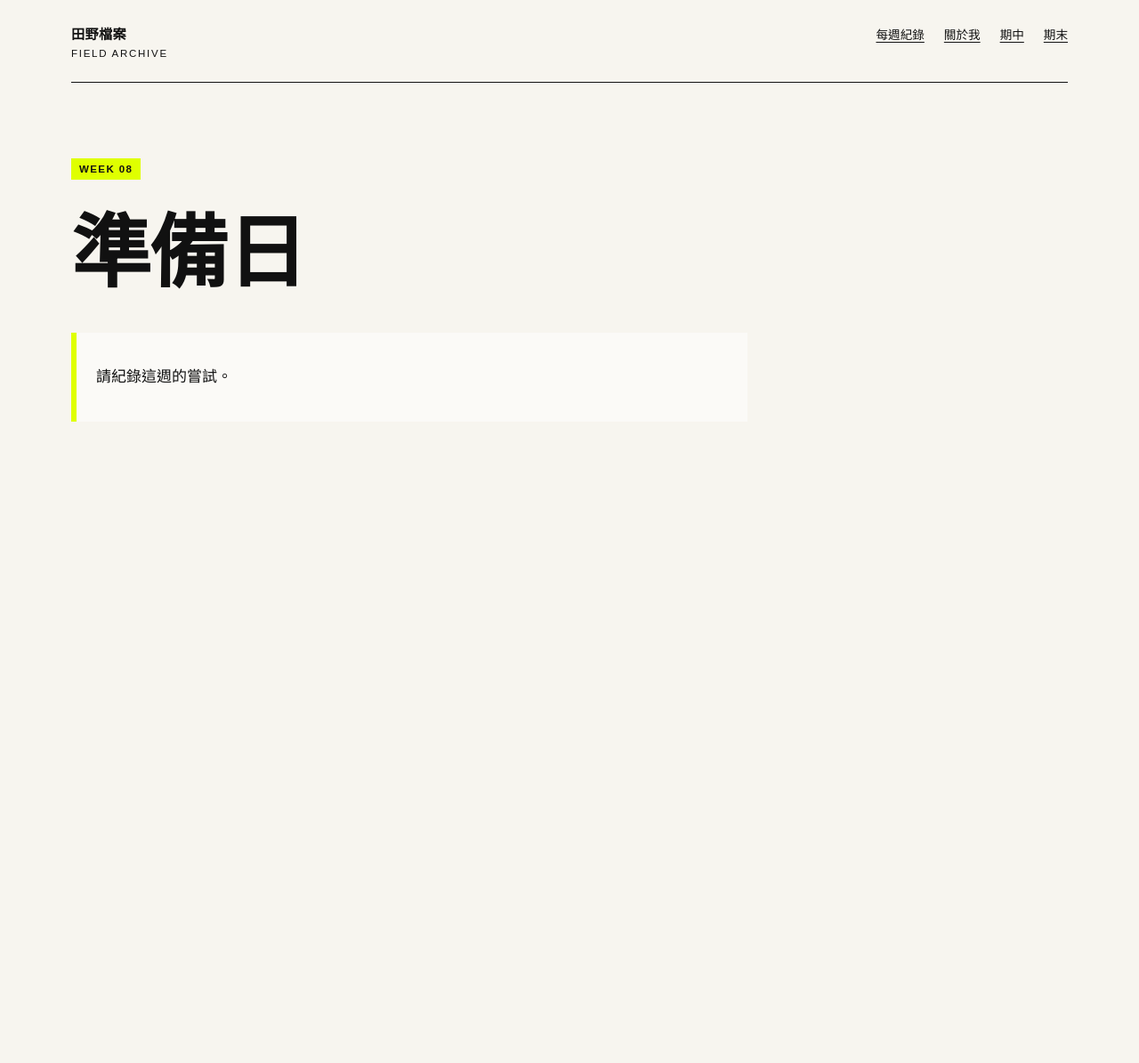
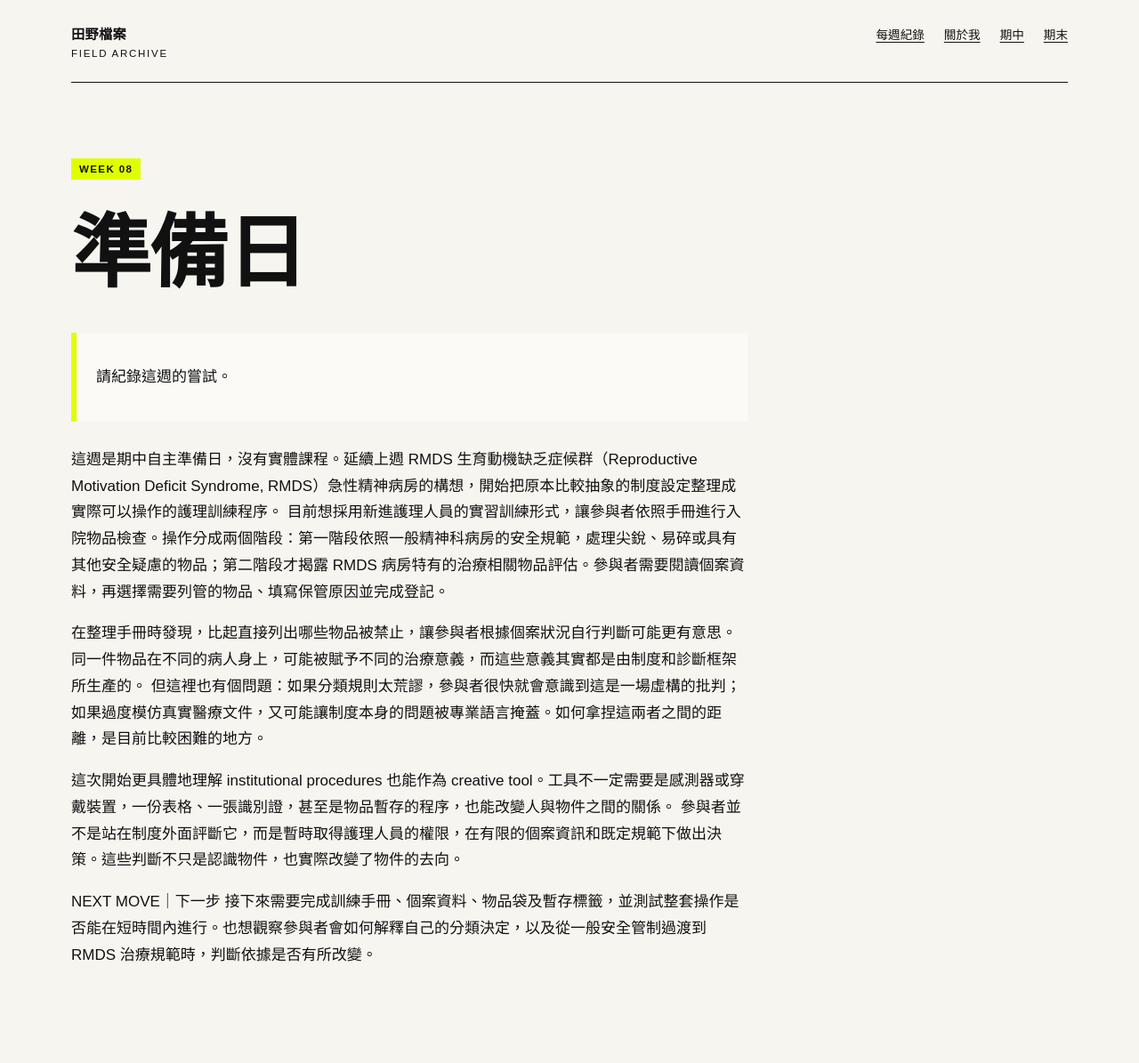
Before and after one commit to joycepig409/fieldworkarchive, a Jekyll site: the page built from weeks/week-08.md, in a window 1280 px wide. Shown: the whole page at 89% size. Built offline with Jekyll 4.4.1, drawn with Linux system fonts in a browser that asks for light colours; before the commit the page ends 900 px from its top, so only the background shows below that.

Commit message:
Update week-08.md

```diff
--- a/weeks/week-08.md
+++ b/weeks/week-08.md
@@ -8,3 +8,15 @@ permalink: /weeks/week-08/
 # 準備日
 
 > 請紀錄這週的嘗試。
+
+這週是期中自主準備日，沒有實體課程。延續上週 RMDS 生育動機缺乏症候群（Reproductive Motivation Deficit Syndrome, RMDS）急性精神病房的構想，開始把原本比較抽象的制度設定整理成實際可以操作的護理訓練程序。
+目前想採用新進護理人員的實習訓練形式，讓參與者依照手冊進行入院物品檢查。操作分成兩個階段：第一階段依照一般精神科病房的安全規範，處理尖銳、易碎或具有其他安全疑慮的物品；第二階段才揭露 RMDS 病房特有的治療相關物品評估。參與者需要閱讀個案資料，再選擇需要列管的物品、填寫保管原因並完成登記。
+
+在整理手冊時發現，比起直接列出哪些物品被禁止，讓參與者根據個案狀況自行判斷可能更有意思。同一件物品在不同的病人身上，可能被賦予不同的治療意義，而這些意義其實都是由制度和診斷框架所生產的。
+但這裡也有個問題：如果分類規則太荒謬，參與者很快就會意識到這是一場虛構的批判；如果過度模仿真實醫療文件，又可能讓制度本身的問題被專業語言掩蓋。如何拿捏這兩者之間的距離，是目前比較困難的地方。
+
+這次開始更具體地理解 institutional procedures 也能作為 creative tool。工具不一定需要是感測器或穿戴裝置，一份表格、一張識別證，甚至是物品暫存的程序，也能改變人與物件之間的關係。
+參與者並不是站在制度外面評斷它，而是暫時取得護理人員的權限，在有限的個案資訊和既定規範下做出決策。這些判斷不只是認識物件，也實際改變了物件的去向。
+
+NEXT MOVE｜下一步
+接下來需要完成訓練手冊、個案資料、物品袋及暫存標籤，並測試整套操作是否能在短時間內進行。也想觀察參與者會如何解釋自己的分類決定，以及從一般安全管制過渡到 RMDS 治療規範時，判斷依據是否有所改變。
```
